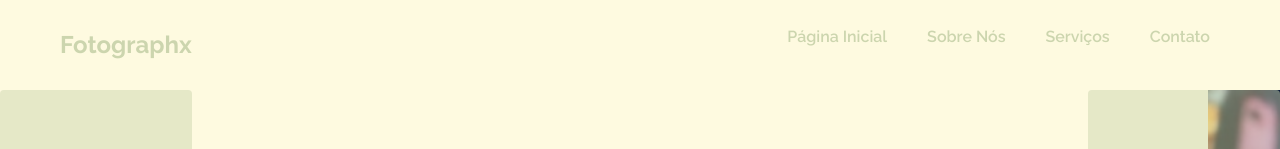
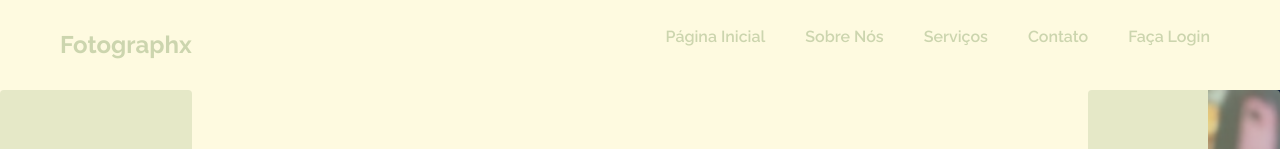
Before and after one commit to lekealex/fotografia1-master, a Vue app: page / in a window 1280 px wide. Shown: the top 149 px of the page. Built offline with nearby package versions, Linux system fonts and the light colour scheme.

Commit message:
Update CabecalhoComp.vue

```diff
--- a/src/components/CabecalhoComp.vue
+++ b/src/components/CabecalhoComp.vue
@@ -3,10 +3,21 @@
         <nav class="navbar">
             <div class="logo">Fotographx</div>
             <ul class="nav-links">
-              <li><RouterLink to="/">Página Inicial</RouterLink></li>
-              <li><RouterLink to="/sobre">Sobre Nós</RouterLink></li>
-              <li><RouterLink to="/servico">Serviços</RouterLink></li>
-              <li><RouterLink to="/contato">Contato</RouterLink></li>
+                <li>
+                    <RouterLink to="/">Página Inicial</RouterLink>
+                </li>
+                <li>
+                    <RouterLink to="/sobre">Sobre Nós</RouterLink>
+                </li>
+                <li>
+                    <RouterLink to="/servico">Serviços</RouterLink>
+                </li>
+                <li>
+                    <RouterLink to="/contato">Contato</RouterLink>
+                </li>
+                <li>
+                    <RouterLink to="/conta">Faça Login</RouterLink>
+                </li>
             </ul>
         </nav>
     </header>
@@ -80,5 +91,4 @@ color: #d4a373;
 
 .nav-links li a:hover::before {
     transform: scaleY(1);
-}
-</style>
+}</style>
```
Lines whose indentation alone changed are shown as unchanged.
